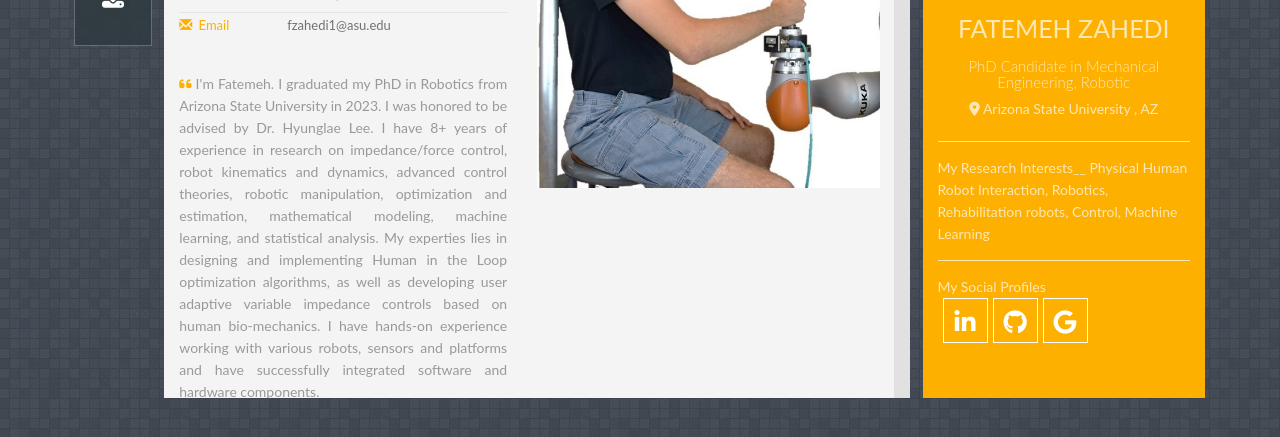
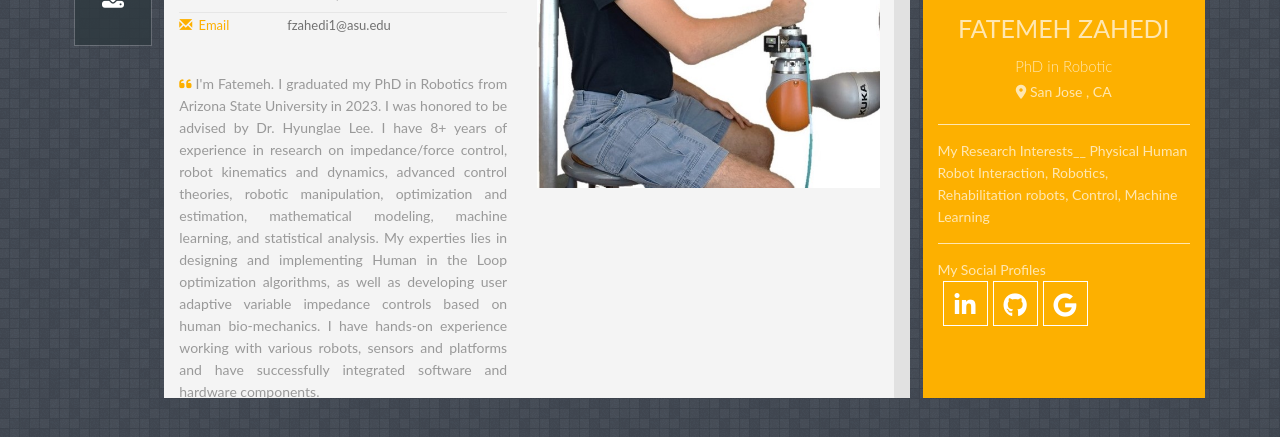
Before and after one commit to FatemehZahedi/FatemehZahedi.github.io, a Jekyll site: the page built from index.html, in a window 1280 px wide, cut to the strip 342-779 px from the top of the page. Built offline with Jekyll 4.4.1, drawn with Linux system fonts in a browser that asks for light colours; nearby versions of some CDN libraries; some web fonts are replaced.

Commit message:
Update _config.yml

```diff
--- a/_config.yml
+++ b/_config.yml
@@ -7,8 +7,8 @@ baseurl: '/FatemehZahedi.github.io' #change it according to your repository name
 
 # Profile information
 yourname: Fatemeh Zahedi  ## put your name
-title: 'PhD Candidate in Mechanical Engineering, Robotic'  ## your title
-location: Arizona State University , AZ
+title: 'PhD in Robotic'  ## your title
+location: San Jose , CA
 
 
 ## Social Profiles
```
